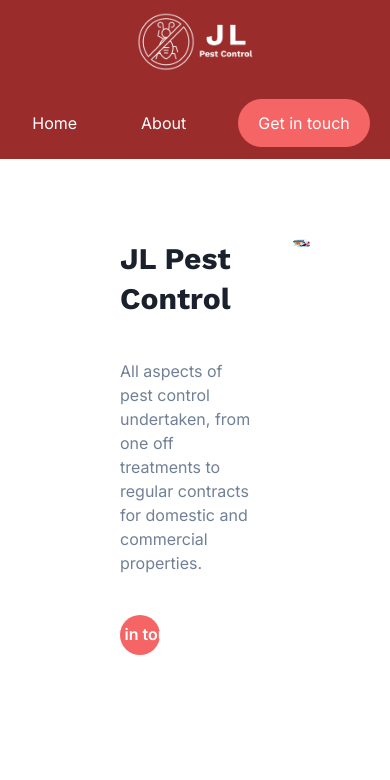
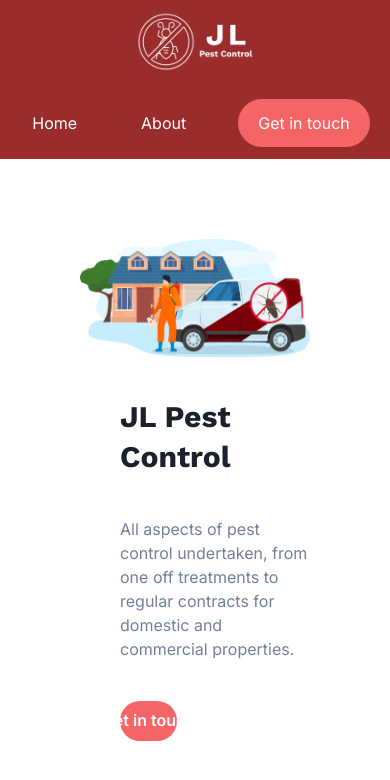
Before and after one commit to RaeesaParker/pest-control, a React (Create React App) app: page / in a window 390 px wide. Shown: the top 780 px of the page. Built offline with nearby package versions, Linux system fonts and the light colour scheme.

Commit message:
make hero responsive

```diff
--- a/src/components/homepage/Hero.tsx
+++ b/src/components/homepage/Hero.tsx
@@ -11,6 +11,9 @@ export const Hero = () => {
     <Flex
       gap="10"
       justifyContent="space-between"
+      alignItems="center"
+      flexDirection={isMobile ? "column-reverse" : "row"}
+
     >
       <Flex
         flexDirection="column"
@@ -37,7 +40,7 @@ export const Hero = () => {
       </Flex>
 
       <Box>
-        <Image src={HeroImage} w={isMobile ? "30vw" : "75vw"}/>
+        <Image src={HeroImage} w="75vw"/>
       </Box>
     </Flex>
   )
```
